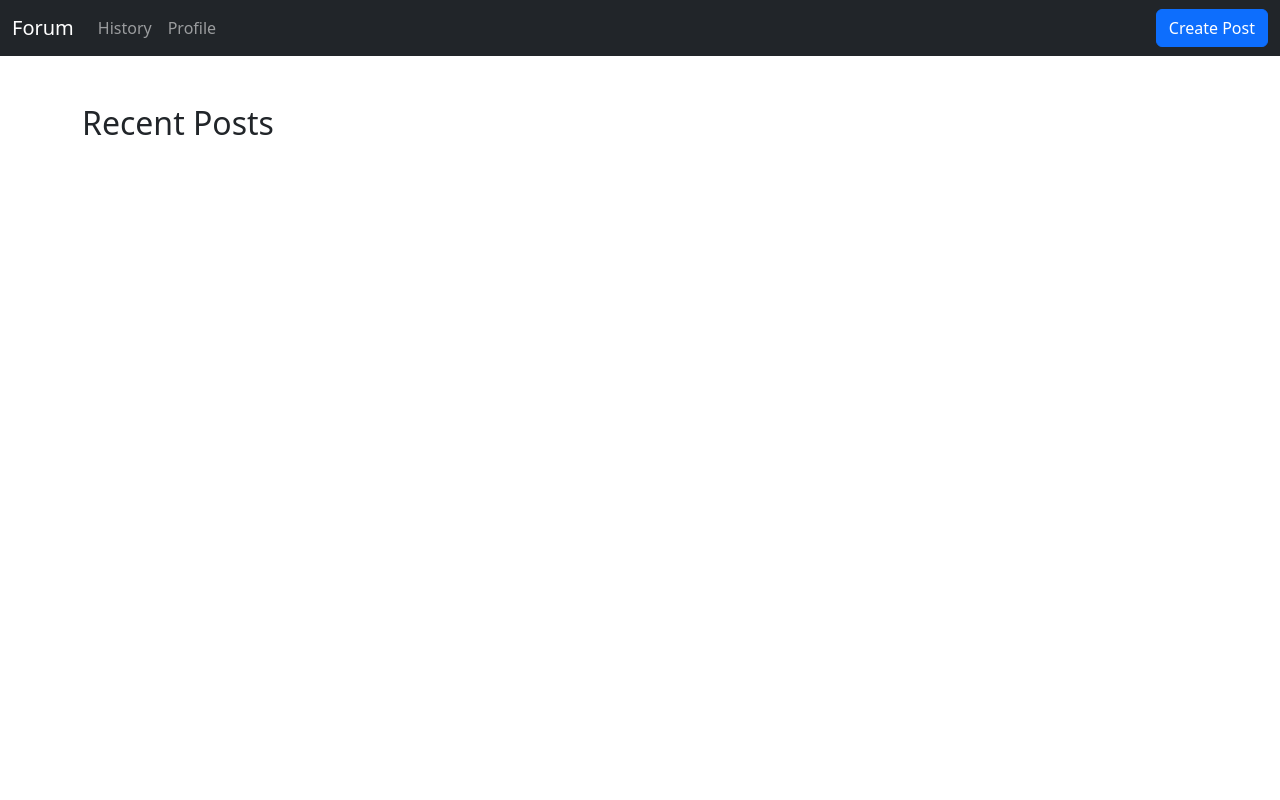
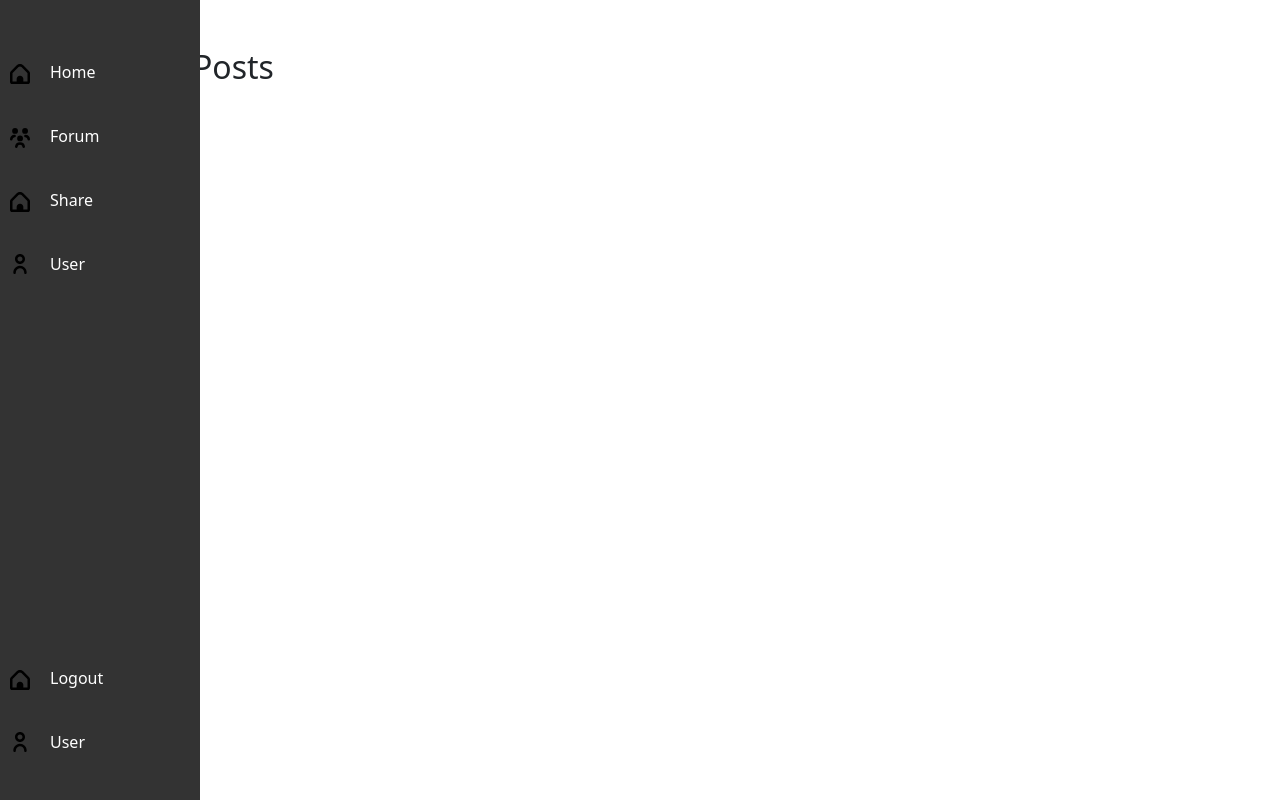
Before and after one commit to johndoniego/school-forum, a PHP site: page /forum.php in a window 1280 px wide. Run offline with PHP 8.4, Linux system fonts and the light colour scheme; data that the repository does not hold is empty; some libraries are stand-ins or nearby versions.

Commit message:
Added: side navigation bar

```diff
--- /dev/null
+++ b/commons/sidebar.php
@@ -0,0 +1,18 @@
+<div class="sidebar">
+    <ul>
+        <li></li>
+        <li></li>
+        <li><a href="home.php"><i class="fas fa-home"><img src="assets/img/home.svg" alt="Home" class="icon"></i><span
+                    class="link-text">Home</span></a></li>
+        <li><a href="forum.php"><i class="fas fa-comments"><img src="assets/img/users-alt.svg" alt="Home"
+                        class="icon"></i><span class="link-text">Forum</span></a></li>
+        <li><a href="#" onclick="shareContent()"><i class="fas fa-share-alt"><img src="assets/img/home.svg" alt="Home"
+                        class="icon"></i><span class="link-text">Share</span></a></li>
+        <li><a href="userinfo.php"><i class="fas fa-user"></i><img src="assets/img/user.svg" alt="Home"
+                    class="icon"><span class="link-text">User</span></a></li>
+        <li class="logout-separator"><a href="logout.php"><i class="fas fa-sign-out-alt"><img src="assets/img/home.svg"
+                        alt="Home" class="icon"></i><span class="link-text">Logout</span></a></li>
+        <li><a href="userinfo.php"><i class="fas fa-user"></i><img src="assets/img/user.svg" alt="Home"
+                    class="icon"><span class="link-text">User</span></a></li>
+    </ul>
+</div>
--- /dev/null
+++ b/css/sidebar.css
@@ -0,0 +1,64 @@
+.sidebar {
+    width: 50px;
+    height: 100%;
+    position: fixed;
+    left: 0;
+    top: 0;
+    background-color: #333;
+    transition: width 0.5s;
+    overflow: hidden;
+}
+
+.sidebar:hover {
+    width: 200px;
+}
+
+.link-text {
+    display: none;
+    margin-left: 10px;
+}
+
+.sidebar:hover .link-text {
+    display: inline;
+}
+
+.sidebar ul li a {
+    display: flex;
+    align-items: center;
+    color: white;
+    padding: 10px;
+    text-decoration: none;
+}
+
+.sidebar ul li img.icon {
+    width: 20px;
+    height: 20px;
+    margin-right: 10px;
+}
+
+.sidebar ul {
+    list-style-type: none;
+    padding: 0;
+}
+
+.sidebar ul li {
+    padding: 10px 0;
+}
+
+.sidebar ul li a {
+    display: flex;
+    align-items: center;
+    text-decoration: none;
+    color: white;
+}
+
+.icon {
+    width: 100px;
+    height: 100px;
+    margin-right: 10px;
+}
+
+.logout-separator {
+    margin-top: 350px;
+    /* Adjust the value as needed */
+}
--- a/forum.php
+++ b/forum.php
@@ -28,11 +28,13 @@ $totalPages = ceil($totalPosts / $perPage);
 
 <!DOCTYPE html>
 <html lang="en">
+
 <head>
     <meta charset="UTF-8">
     <meta name="viewport" content="width=device-width, initial-scale=1.0">
     <title>Welcome to the CSU Forum</title>
     <link rel="stylesheet" href="assets/bootstrap-5.3.0-alpha3-dist/css/bootstrap.css">
+    <link rel="stylesheet" href="css/sidebar.css">
     <script src="assets/bootstrap-5.3.0-alpha3-dist/js/bootstrap.js"></script>
     <script src="./assets/jquery-3.7.1.min.js"></script>
     <script src="tinymce_7.2.0\tinymce\js\tinymce\tinymce.min.js"></script>
@@ -42,30 +44,13 @@ $totalPages = ceil($totalPosts / $perPage);
     });
     </script>
 </head>
+
 <body>
-
-<nav class="navbar navbar-expand-lg navbar-dark bg-dark">
-  <div class="container-fluid">
-    <button class="navbar-toggler" type="button" data-bs-toggle="collapse" data-bs-target="#navbarTogglerDemo01" aria-controls="navbarTogglerDemo01" aria-expanded="false" aria-label="Toggle navigation">
-      <span class="navbar-toggler-icon"></span>
-    </button>
-    <div class="collapse navbar-collapse" id="navbarTogglerDemo01">
-      <a class="navbar-brand" href="forum.php">Forum</a>
-      <ul class="navbar-nav me-auto mb-2 mb-lg-0">
-        <li class="nav-item">
-          <a class="nav-link" aria-current="page" href="history.php">History</a>
-        </li>
-        <li class="nav-item">
-          <a class="nav-link" href="profile.php">Profile</a>
-        </li>
-      </ul>
-      <button class="btn btn-primary" data-bs-toggle="modal" data-bs-target="#createPostModal">Create Post</button>
-    </div>
-  </div>
-</nav>
+  <?php include('commons/sidebar.php')?>
 
     <!-- Create Post Modal -->
-<div class="modal fade" id="createPostModal" tabindex="-1" aria-labelledby="createPostModalLabel" aria-hidden="true">
+    <div class="modal fade" id="createPostModal" tabindex="-1" aria-labelledby="createPostModalLabel"
+        aria-hidden="true">
         <div class="modal-dialog">
             <div class="modal-content">
                 <div class="modal-header">
@@ -104,7 +89,8 @@ $totalPages = ceil($totalPosts / $perPage);
                 <h5 class="card-title"><?= $post['Title'] ?? 'No Title' ?></h5>
                 <p class="card-text"><?= $post['Content'] ?? 'No Content' ?></p>
                 <p class="card-text"><?= $post['ImagePath'] ?? '' ?></p>
-                <p class="card-text"><small class="text-muted">Posted on <?= $post['CreationDate'] ?? 'Unknown Date' ?></small></p>
+                <p class="card-text"><small class="text-muted">Posted on
+                        <?= $post['CreationDate'] ?? 'Unknown Date' ?></small></p>
             </div>
         </div>
         <?php endforeach; ?>
@@ -113,10 +99,12 @@ $totalPages = ceil($totalPosts / $perPage);
     <nav aria-label="Page navigation example">
         <ul class="pagination">
             <?php for($i = 1; $i <= $totalPages; $i++): ?>
-      <li class="page-item <?php echo $i == $page ? 'active' : ''; ?>"><a class="page-link" href="?page=<?php echo $i; ?>"><?php echo $i; ?></a></li>
+            <li class="page-item <?php echo $i == $page ? 'active' : ''; ?>"><a class="page-link"
+                    href="?page=<?php echo $i; ?>"><?php echo $i; ?></a></li>
             <?php endfor; ?>
         </ul>
     </nav>
 
 </body>
+
 </html>
```
Also changed, not shown: commons/header.php (deleted, +0 -19 lines), assets/img/home.svg (added), assets/img/search.svg (added), assets/img/user.svg (added), assets/img/users-alt.svg (added). Lines whose indentation alone changed are shown as unchanged.
